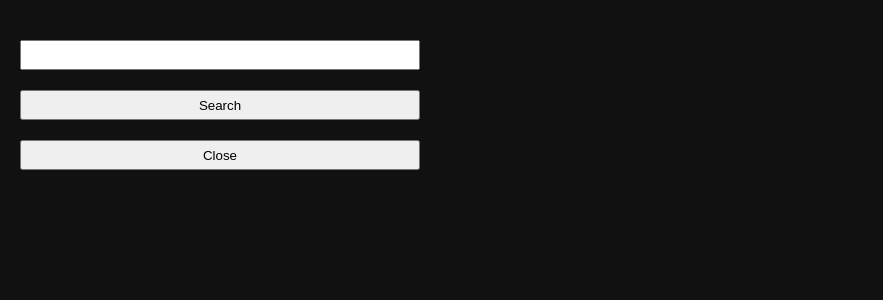
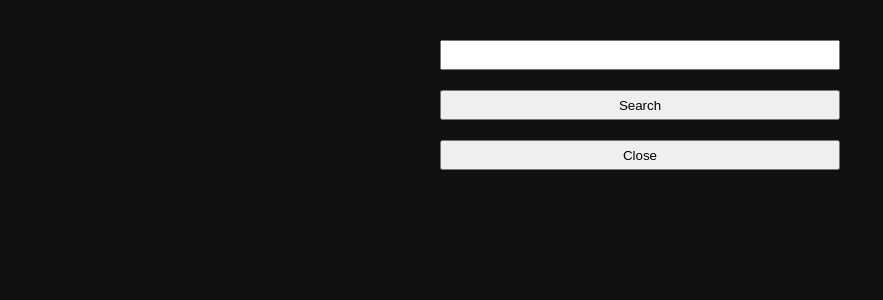
Before and after one commit to ilms/slideshow, a React (Create React App) app: page / in a window 1280 px wide. Shown: the top 300 px of the page, without its empty margins (0-883 px from the left). Built offline with nearby package versions, Linux system fonts and the light colour scheme.

Commit message:
Various changes to search settings

```diff
--- a/src/components/E621Filters.css
+++ b/src/components/E621Filters.css
@@ -3,9 +3,10 @@
 	max-width: 100vw;
 	width: 440px;
 	padding: 20px;
+	margin: 0 auto;
 	box-sizing: border-box;
 }
-.form h2  {
+.filter-form h2  {
   display: none;
 }
 .form input, .form button, .form select {
--- a/src/components/E621Filters.js
+++ b/src/components/E621Filters.js
@@ -9,6 +9,7 @@ class E621Filters extends React.Component {
   constructor(props) {
     super(props);
     this.handleTagsChange = this.handleTagsChange.bind(this);
+    this.handleTagsKey = this.handleTagsKey.bind(this);
     this.search = this.search.bind(this);
     // TODO fix fields not filling with old data
     this.state = {tags: ''};
@@ -16,8 +17,10 @@ class E621Filters extends React.Component {
 
   render() {
     return (
-      <div className="form">
-        <Field label="Tags" type="text" onChange={this.handleTagsChange} onKeyPress={this.handleTagsKey} />
+      <div className="form filter-form">
+        <Field label="Tags" type="text"
+               onChange={this.handleTagsChange}
+               onKeyPress={this.handleTagsKey} />
         <button onClick={this.search}>
           Search
         </button>
@@ -34,6 +37,7 @@ class E621Filters extends React.Component {
 
   handleTagsKey(e) {
     if (e.key === 'Enter') {
+      e.target.blur();
       this.search();
     }
   }
```
